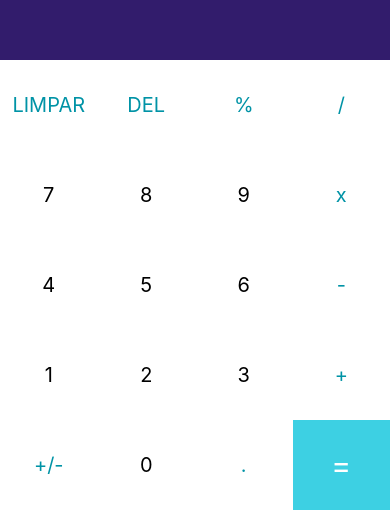
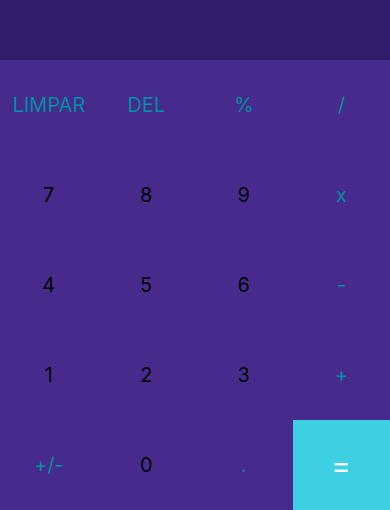
Before and after one commit to NoemiAmori/Calculadora, a React Native app: screen / in a window 390 px wide. Shown: the part 334-844 px from the top of the page. Built offline with nearby package versions, Linux system fonts and the light colour scheme.

Commit message:
Alterando a cor dos botões

```diff
--- a/App.js
+++ b/App.js
@@ -121,7 +121,7 @@ const styles = StyleSheet.create({
     flexWrap: 'wrap',
   },
   button: {
-    backgroundColor: 'white',
+    backgroundColor: '#462b8c',
     alignItems: 'center',
     justifyContent: 'center',
     minWidth: 90,
```
